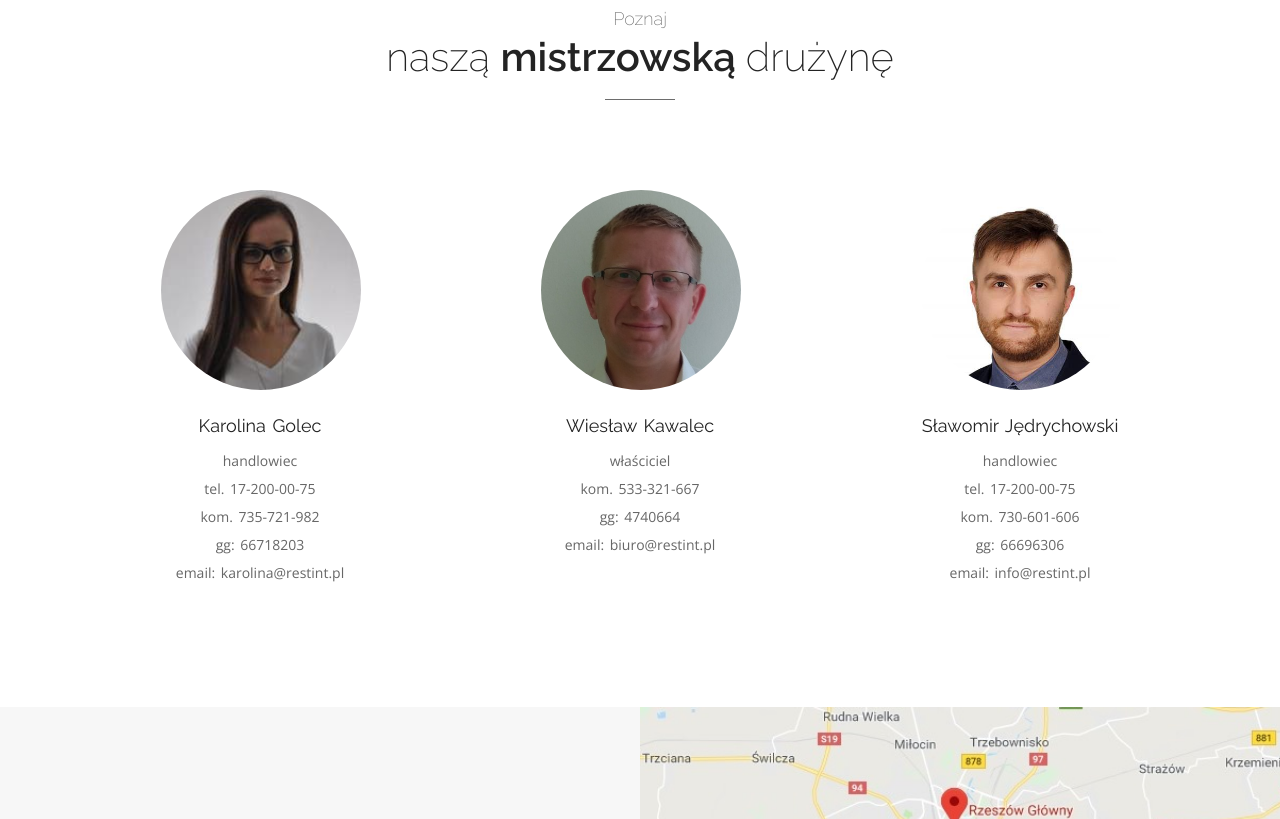
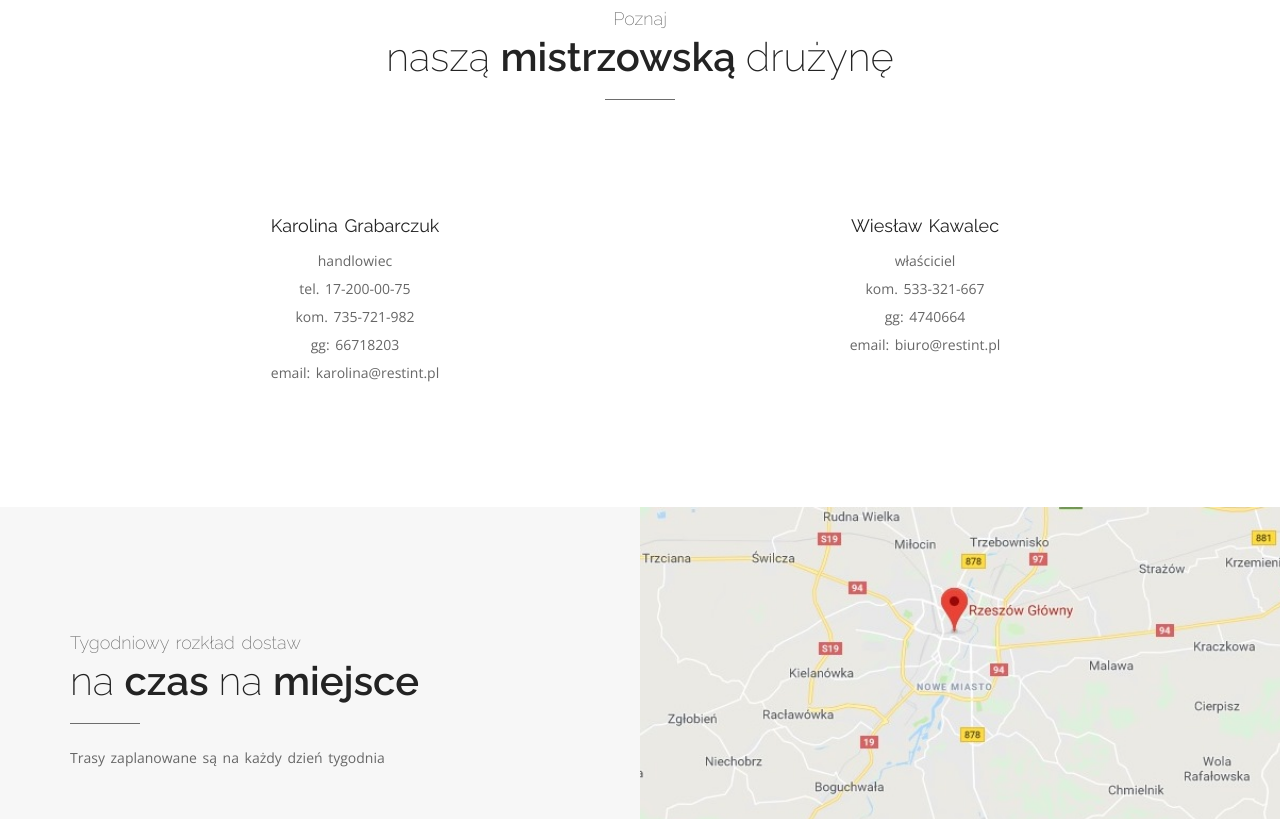
Before and after one commit to paboowicz/restint, a plain HTML site: page index.html in a window 1280 px wide. Shown: the part 2407-3226 px from the top of the page. Drawn offline with nearby package versions, Linux system fonts and the light colour scheme; some packages are replaced by stand-ins of ours.

Commit message:
zmiana pracownikow

```diff
--- a/index.html
+++ b/index.html
@@ -863,13 +863,13 @@ Toshiba i wiele innych marek.
 
                             <div class="team_detail wow fadeInDownBig">
 
-                                <div class="team_detail_inner">
+                                <!--<div class="team_detail_inner">
 
                                     <img src="images/team-4.jpg" alt="team_img">
 
-                                </div>
-
-                                <h3 class="small_heading_navy default_small_heading navy_blue text-center raleway font_400">Karolina Golec</h3>
+                                </div>-->
+
+                                <h3 class="small_heading_navy default_small_heading navy_blue text-center raleway font_400">Karolina Grabarczuk</h3>
 
                                 <p class="default_text text-center open_sans">handlowiec</p>
 								<p class="default_text text-center open_sans">tel. 17-200-00-75</p>
@@ -918,11 +918,11 @@ Toshiba i wiele innych marek.
 
                             <div class="team_detail wow fadeInUpBig">
 
-                                <div class="team_detail_inner">
-
-                                    <img src="images/team-1.jpg" alt="team_img">
-
-                                </div>
+                                <!-- <div class="team_detail_inner">
+
+                                   <img src="images/team-1.jpg" alt="team_img">
+
+                                </div>-->
 
                                 <h3 class="small_heading_navy default_small_heading navy_blue text-center raleway font_400">Wiesław Kawalec</h3>
 
@@ -971,7 +971,7 @@ Toshiba i wiele innych marek.
 
 
 
-                        <div class="swiper-slide">
+                        <!--<div class="swiper-slide">
 
                             <div class="team_detail wow fadeInDownBig">
 
@@ -1020,11 +1020,11 @@ Toshiba i wiele innych marek.
 
                                     </li>
 
-                                </ul> -->
-
-                            </div>
-
-                        </div>
+                                </ul>
+
+                            </div>
+
+                        </div>  -->
 
                     </div>
 
@@ -1900,15 +1900,15 @@ Toshiba i wiele innych marek.
 
 										<p class="default_text form_text open_sans default_text_light">
 
-                                            +48 735-721-982 - Karolina Golec
+                                            +48 735-721-982 - Karolina Grabarczuk
 
                                         </p>
 
-										<p class="default_text form_text open_sans default_text_light">
+										<!--<p class="default_text form_text open_sans default_text_light">
 
                                             +48 730 601 606 - Sławomir Jędrychowski
 
-                                        </p>
+                                        </p>-->
 
                                         <p class="default_text form_text open_sans default_text_light">
 
--- a/js/script.js
+++ b/js/script.js
@@ -377,7 +377,7 @@ var swiper = new Swiper('.blog_slider_main', {
 
 // Team Slider
 var swiper = new Swiper('.team_slider', {
-    slidesPerView: 3,
+    slidesPerView: 2,
     spaceBetween: 30,
     loop: true,
     breakpoints: {
```
